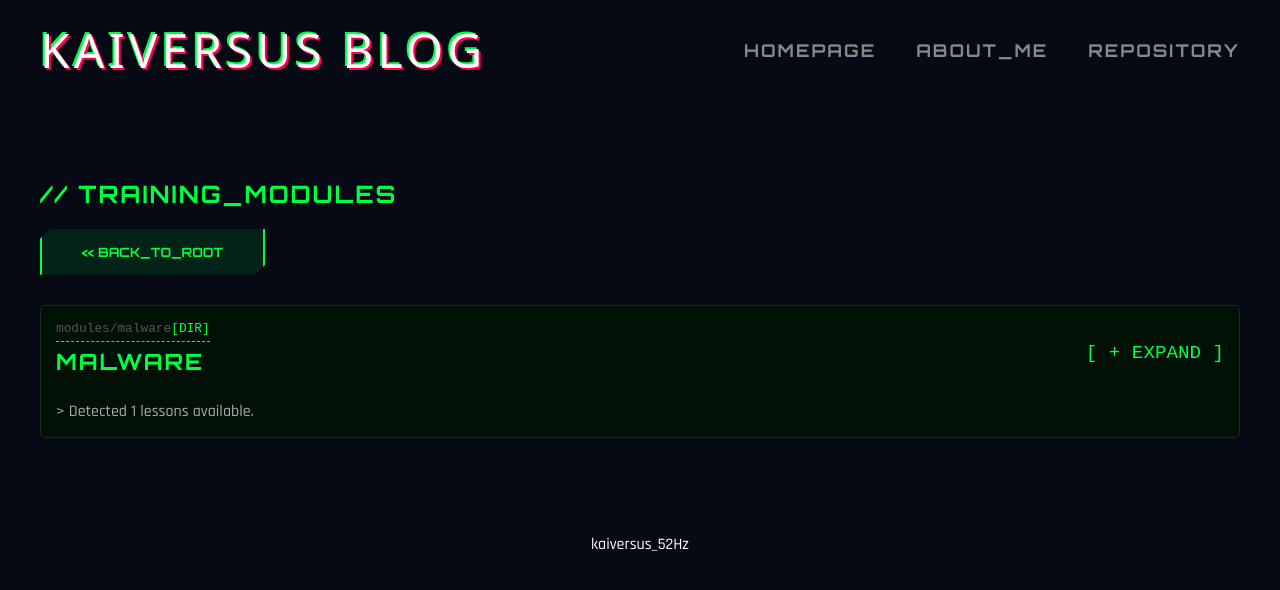
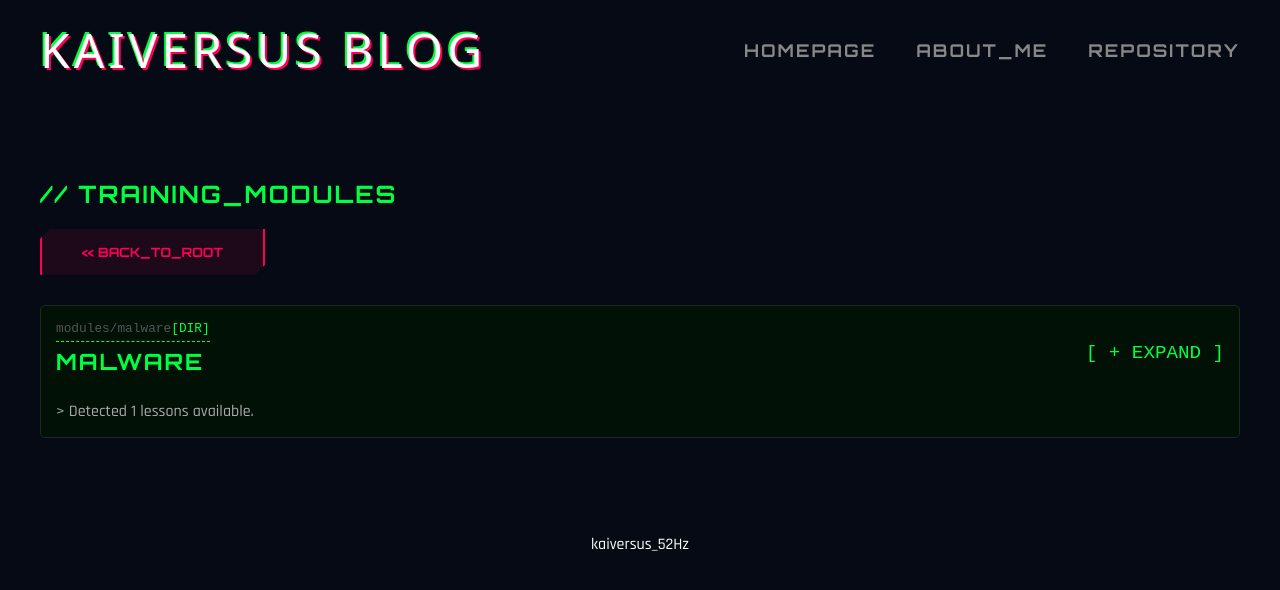
Before and after one commit to kaiversus/kaiversus.github.io, a Jekyll site: the page built from pages/courses.md, in a window 1280 px wide. Shown: the top 590 px of the page. Built offline with Jekyll 4.4.1, drawn with Linux system fonts in a browser that asks for light colours; some web fonts are replaced.

Commit message:
Update courses.md

```diff
--- a/pages/courses.md
+++ b/pages/courses.md
@@ -5,7 +5,7 @@ permalink: /courses/
 ---
 <section class="container" style="margin-top: 50px;">
     <h1 style="color: var(--primary);">// TRAINING_MODULES</h1>
-    <a href="/" class="btn-cyber" style="font-size: 0.8rem;"><< BACK_TO_ROOT</a>
+    <a href="/" class="btn-cyber secondary" style="font-size: 0.8rem;"><< BACK_TO_ROOT</a>
 
     {% assign categories = "Malware|Web Security|Reverse Engineering" | split: "|" %}
 
```
